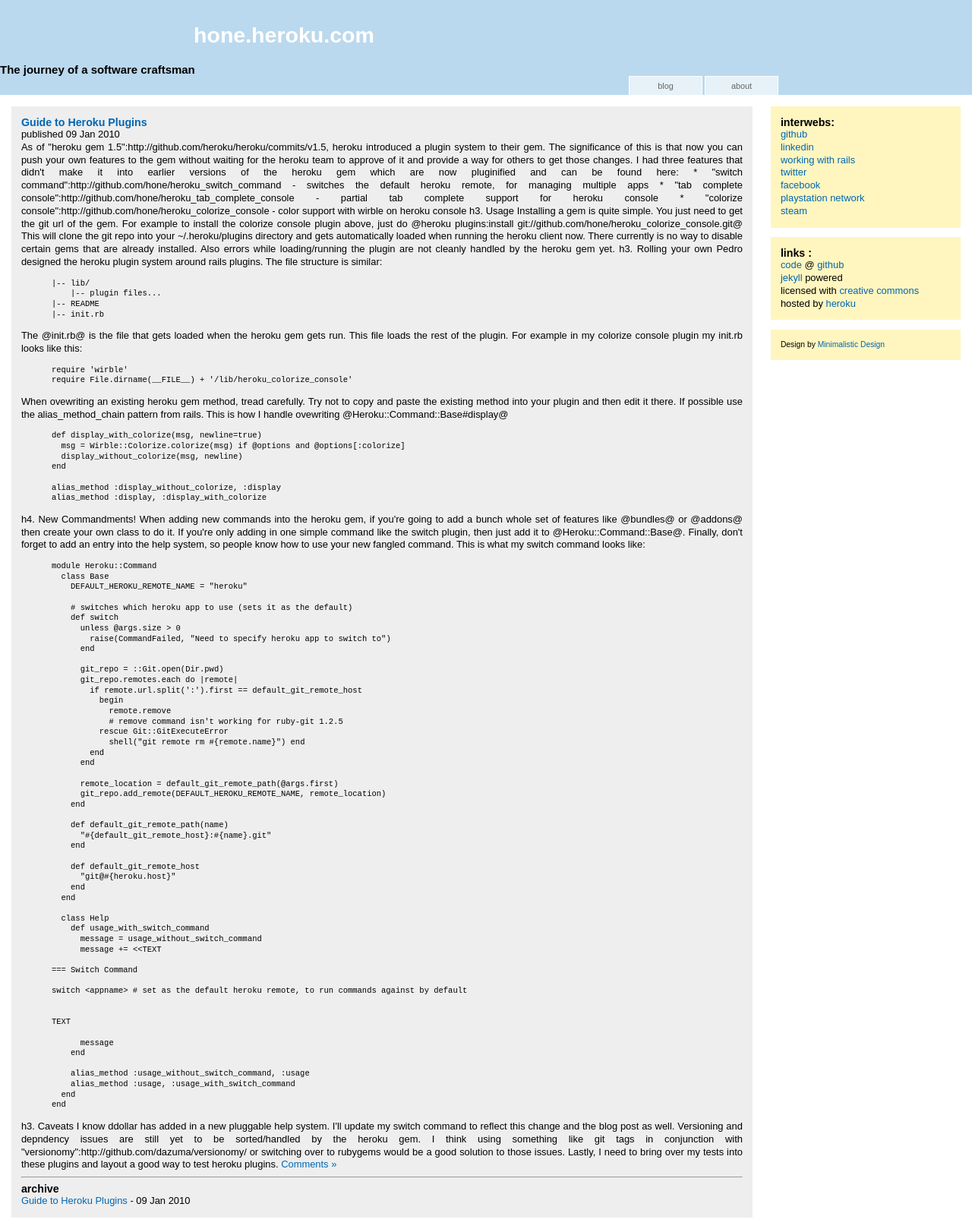
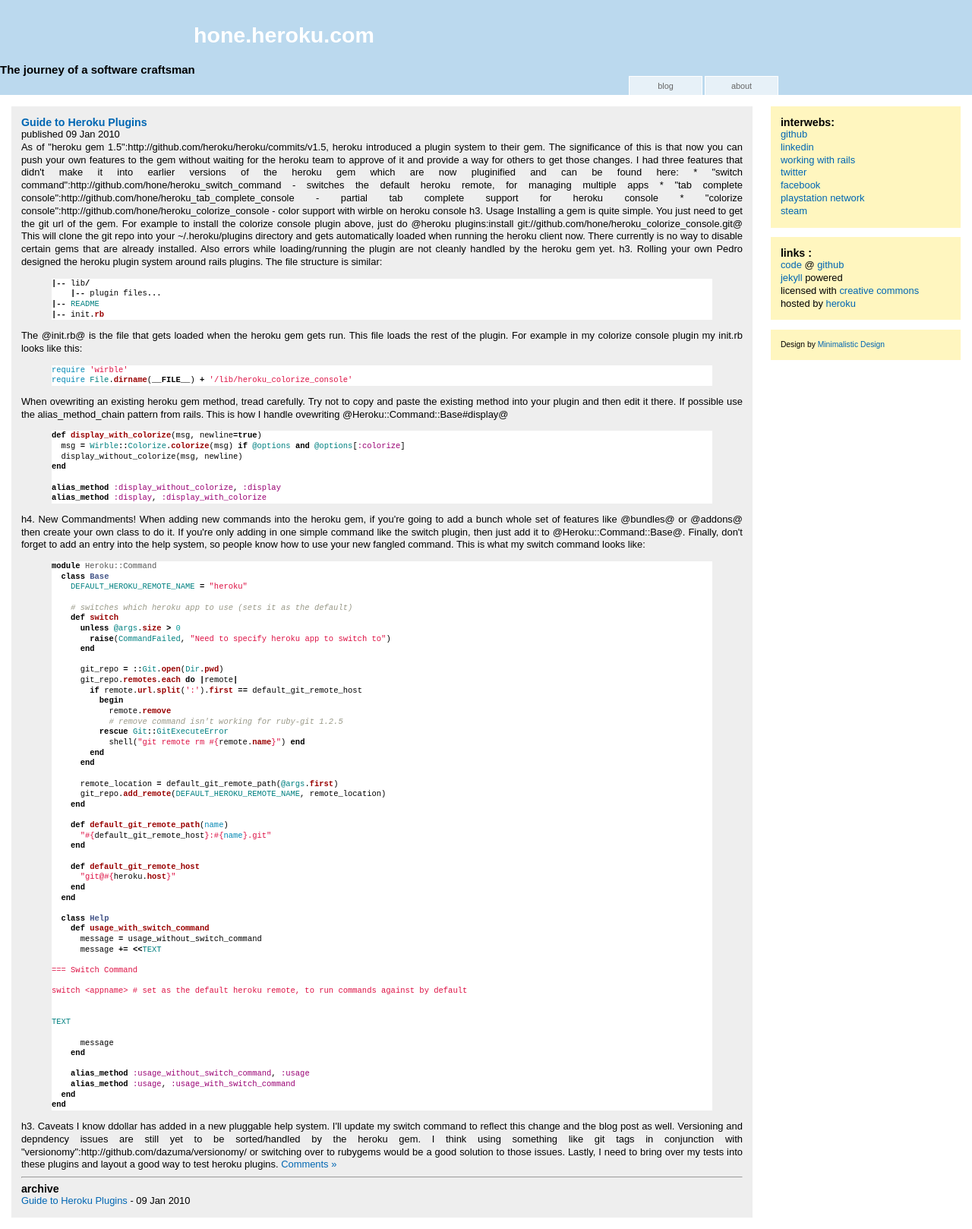
Before and after one commit to hone/wornpath, a Jekyll site: the page built from index.html, in a window 1280 px wide. Shown: the whole page at 76% size. Built offline with Jekyll 4.4.1, drawn with Linux system fonts in a browser that asks for light colours; Markdown is read by kramdown in place of the engine named in the settings.

Commit message:
add syntax css to layout

```diff
--- a/_layouts/default.html
+++ b/_layouts/default.html
@@ -4,6 +4,7 @@
 	<head>
 		<title>hone.heroku.com - {{ page.title }}</title>
 		<link rel="stylesheet" type="text/css" href="/css/style.css" media="screen" />
+		<link rel="stylesheet" type="text/css" href="/css/syntax.css" media="screen" />
 		<meta name="author" content="Terence Lee" />
 	</head>
 	<body>
```
